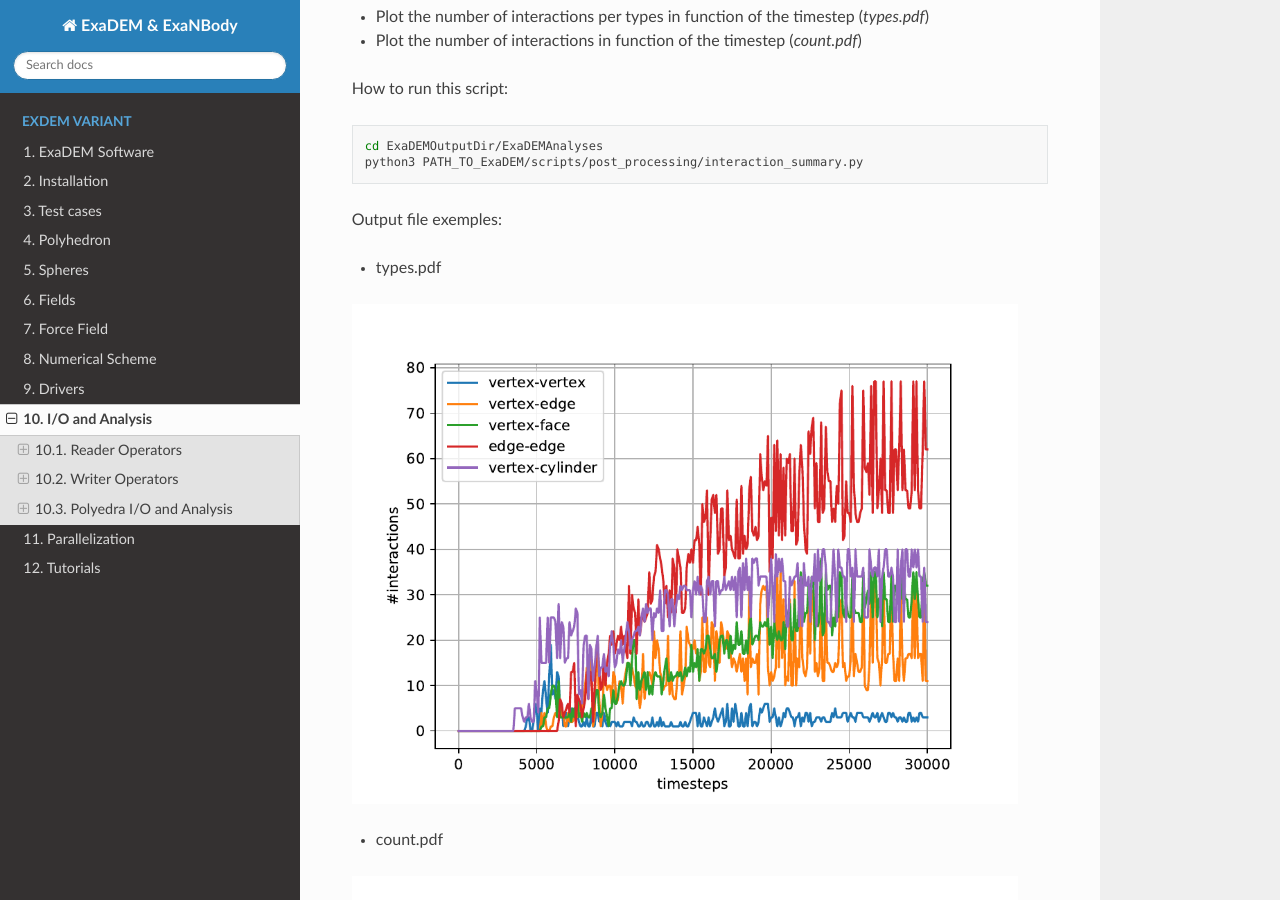
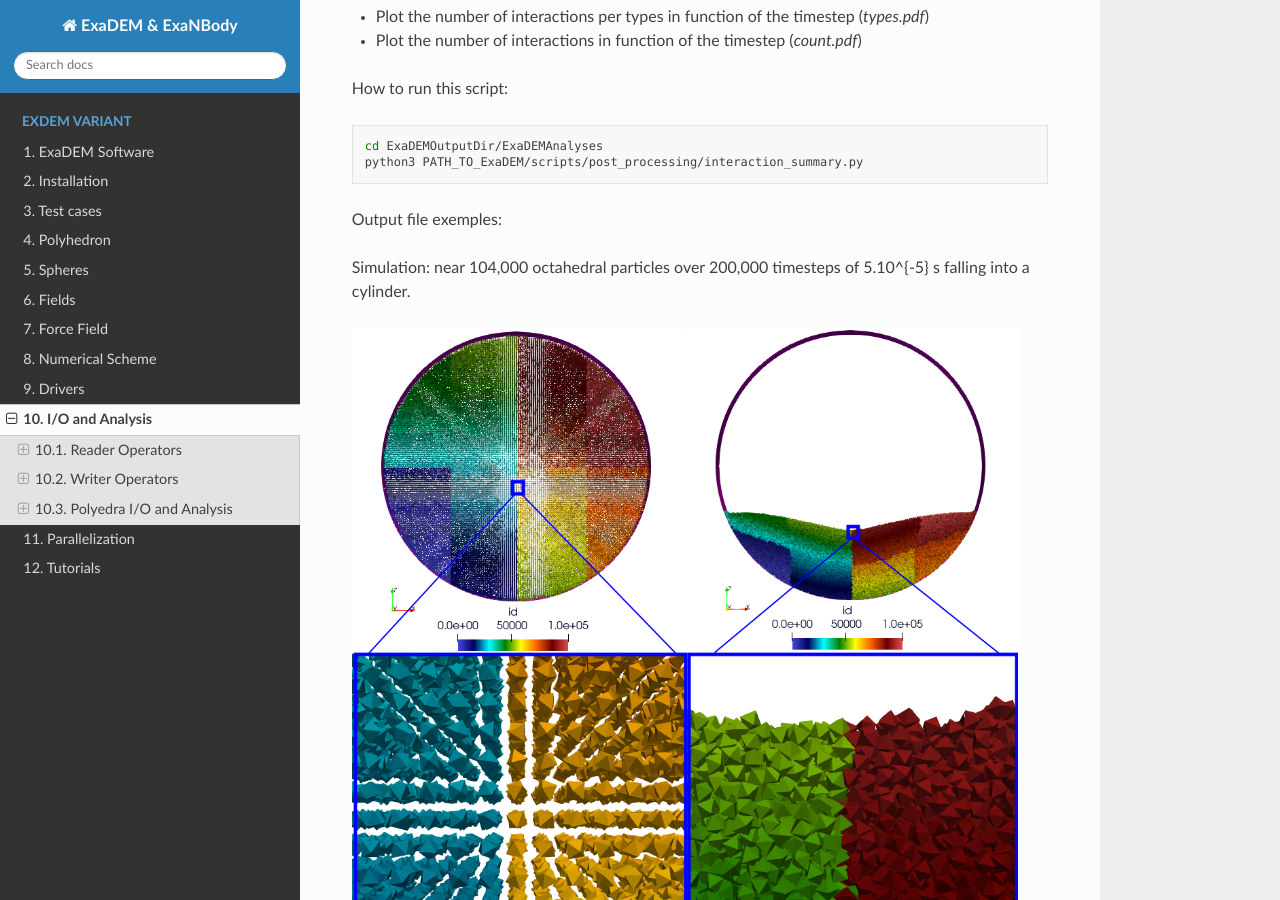
Before and after one commit to Collab4exaNBody/doc_exaDEM, a Sphinx documentation site: the page built from source/project_exaDEM/Analysis.rst, in a window 1280 px wide and 900 px high, scrolled down 9478 px. Built offline with Sphinx 7.4.7 and the Read the Docs theme 2.0.0, drawn with Linux system fonts in a browser that asks for light colours.

Commit message:
update the example Analyses

```diff
--- a/source/project_exaDEM/Analysis.rst
+++ b/source/project_exaDEM/Analysis.rst
@@ -318,11 +318,18 @@ How to run this script:
 
 Output file exemples:
 
+Simulation: near 104,000 octahedral particles over 200,000 timesteps of 5.10^{-5} s falling into a cylinder.
+
+.. |ananalyses| image:: ../_static/Analyses/analyses.png
+   :width: 500pt
+
 .. |antypes| image:: ../_static/Analyses/types.png
    :width: 500pt
 
 .. |ancount| image:: ../_static/Analyses/count.png
    :width: 500pt
+
+|ananalyses|
 
 - types.pdf
 
```
Also changed, not shown: source/_static/Analyses/analyses.png (added), source/_static/Analyses/count.png, source/_static/Analyses/types.png.
